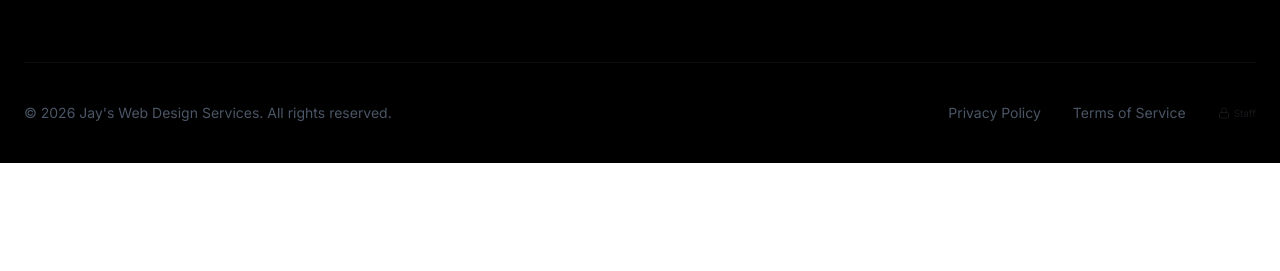
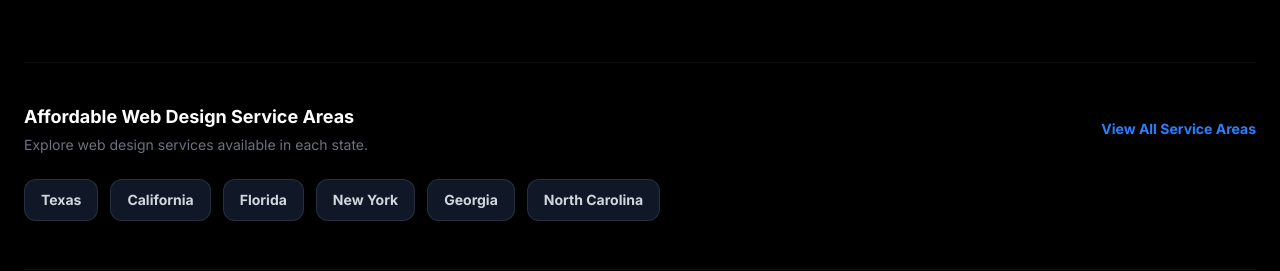
Before and after one commit to trishmarie002-art/jayswebdesign, a React (Vite) app: page /admin in a window 1280 px wide. Shown: the part 1319-1590 px from the top of the page. Before the commit the page ends 1482 px from the top, so only its background shows below. Built offline with nearby package versions, Linux system fonts and the light colour scheme; no server answers.

Commit message:
Link state service pages

```diff
--- a/src/components/Footer.tsx
+++ b/src/components/Footer.tsx
@@ -1,6 +1,7 @@
 import { Mail, Phone, MapPin, Facebook, Lock } from "lucide-react";
 import Logo from "./Logo";
 import { Link } from "react-router-dom";
+import { stateAreas } from "../data/stateAreas";
 
 export default function Footer() {
   const currentYear = new Date().getFullYear();
@@ -102,6 +103,32 @@ export default function Footer() {
           </div>
         </div>
 
+        <div className="mb-12 pt-10 border-t border-white/5">
+          <div className="flex flex-col md:flex-row md:items-center md:justify-between gap-4 mb-6">
+            <div>
+              <h4 className="text-lg font-bold">Affordable Web Design Service Areas</h4>
+              <p className="text-gray-500 text-sm mt-1">Explore web design services available in each state.</p>
+            </div>
+            <Link to="/service-areas" className="text-blue-500 hover:text-blue-400 font-bold text-sm">
+              View All Service Areas
+            </Link>
+          </div>
+          <div className="flex flex-wrap gap-3">
+            <Link to="/" className="bg-gray-900 hover:bg-blue-600 border border-white/10 text-gray-300 hover:text-white px-4 py-2.5 rounded-xl text-sm font-bold transition-all">
+              Texas
+            </Link>
+            {stateAreas.map((area) => (
+              <Link
+                key={area.slug}
+                to={`/${area.slug}`}
+                className="bg-gray-900 hover:bg-blue-600 border border-white/10 text-gray-300 hover:text-white px-4 py-2.5 rounded-xl text-sm font-bold transition-all"
+              >
+                {area.state}
+              </Link>
+            ))}
+          </div>
+        </div>
+
         <div className="pt-10 border-t border-white/5 flex flex-col md:flex-row justify-between items-center gap-4 text-sm text-gray-600">
           <p>© {currentYear} Jay's Web Design Services. All rights reserved.</p>
           <div className="flex gap-8">
```
